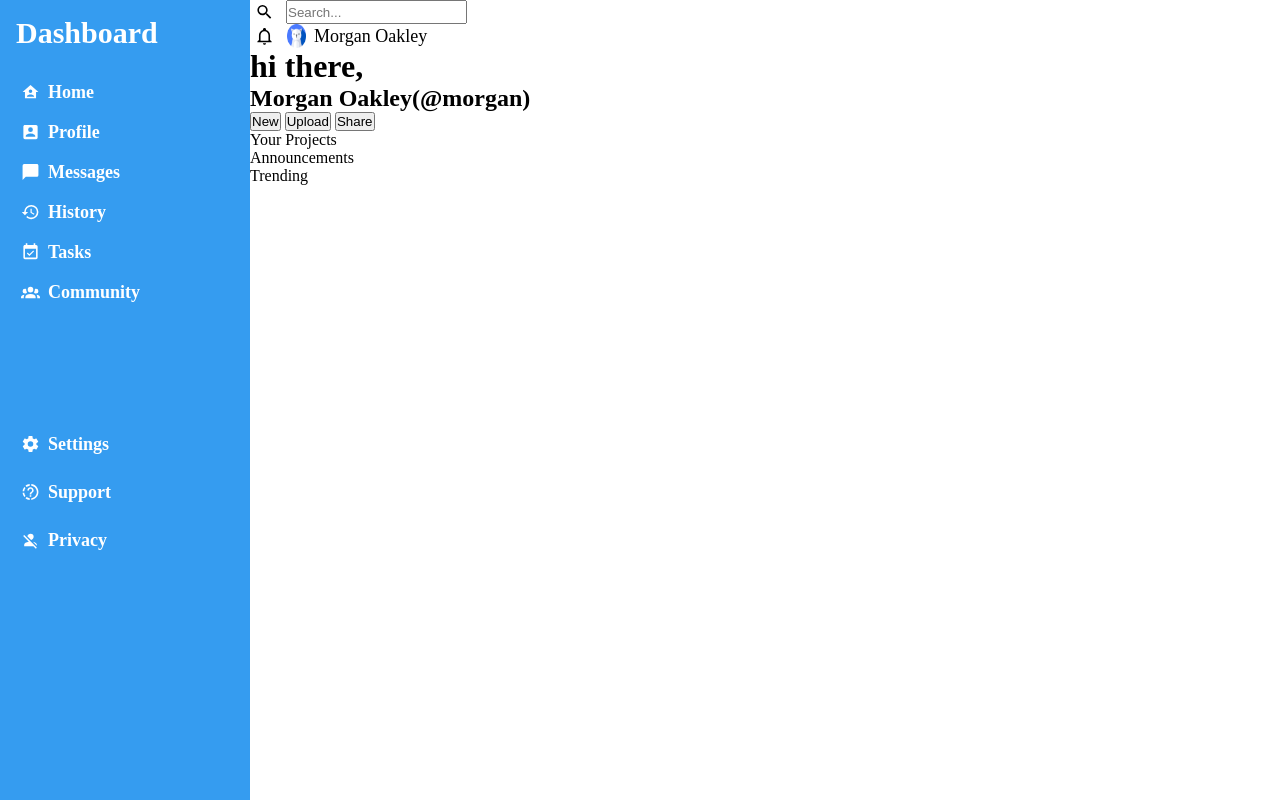
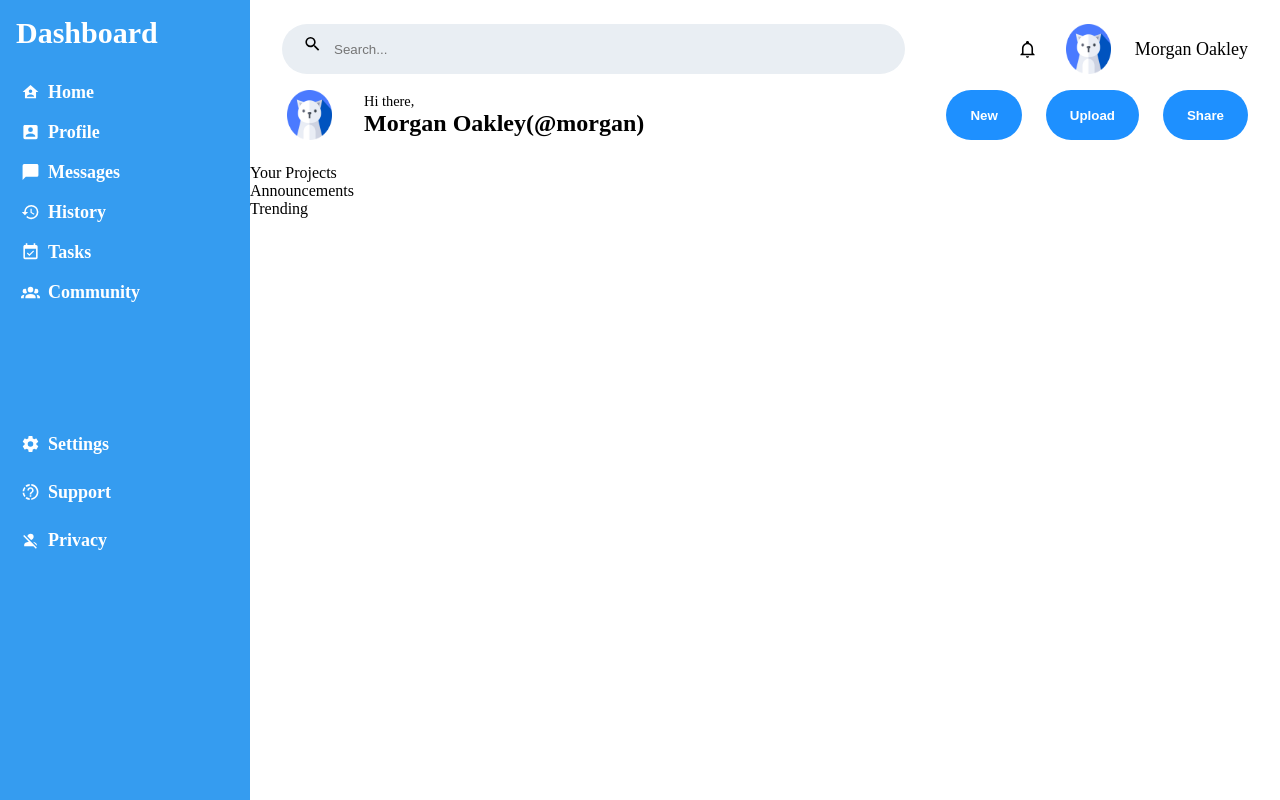
Before and after one commit to Dcod36/odin-admindashboard, a plain HTML site: page index.html in a window 1280 px wide. Drawn offline with Linux system fonts and the light colour scheme.

```diff
--- a/index.html
+++ b/index.html
@@ -59,17 +59,19 @@
             <div class="search-bar">
                 <img src="assets/icons/search.svg" alt="Search" class="black-icon">
                 <input type="text" placeholder="Search...">
+
             </div>
             <div class="avatar-name">
                 <img src="assets/icons/notification.svg" alt="Notifications" class="black-icon">
                 <img src="assets/images/avatar.png" alt="User Avatar" class="avatar">
                 <span class="user-name">Morgan Oakley</span>
-
             </div>
             <div class="user-profile">
-                <h1>hi there,</h1>
+                <img src="assets/images/avatar.png" alt="User Avatar" class="avatar">
+                <div class="user-text">
+                <p>Hi there,</p>
                 <h2>Morgan Oakley(@morgan)</h2>
-
+                </div>
             </div>
             <div class="header-contents">
                 <button>New</button>
--- a/styles.css
+++ b/styles.css
@@ -53,8 +53,8 @@
 
 }
 .avatar{
-  width: 24px;
-  height: 24px;
+  width: 50px;
+  height: 50px;
   display: flex;
   align-items: center;
   justify-content: center;
@@ -81,10 +81,73 @@
 .avatar-name{
     display:flex;
     align-items: center;
-    gap: 0.5rem;
+    gap: 1.5rem;
     font-size: 18px;
+    grid-column: 2;
+    grid-row: 1;
+    justify-self: end;
 }
 .search-bar{
     display:flex;
     gap:0.75rem;
+    grid-column: 1;
+    grid-row: 1;
+    background: #e9eef3;
+    border-radius: 999px;
+    padding: 0.5rem 1rem;
 }
+.search-bar input{
+    border:none;
+    background:transparent;
+    outline:none;
+    width:100%;
+    max-width:600px;
+}
+
+.header{
+    display:grid;
+    grid-template-columns: 2fr 1fr;
+    grid-template-rows:auto 1fr;
+    row-gap: 1.75rem;
+    gap:1rem 2rem;
+    padding:1.5rem 2rem;
+    background:white;
+
+}
+.user-profile{
+  grid-column: 1;
+  grid-row: 2;
+  display: flex;
+  align-items: center;
+  gap: 2rem;
+}
+.user-profile p{
+ font-size: 0.9rem;
+  margin: 0;
+}
+.user-profile h2 {
+  margin: 0;
+}
+
+.header-contents{
+    grid-column:2;
+    grid-row:2;
+}
+.user-text {
+  display: flex;
+  flex-direction: column;
+}
+.header-contents {
+  display: flex;
+  gap: 1.5rem;
+  justify-self: end;
+}
+
+.header-contents button {
+  padding: 0.1rem 1.5rem;
+  border-radius: 999px;
+  border: none;
+  background: #1e90ff;
+  color: white;
+  font-weight: 600;
+}
```
